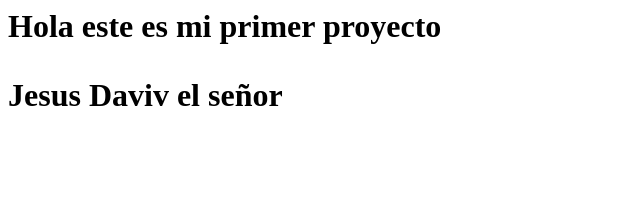
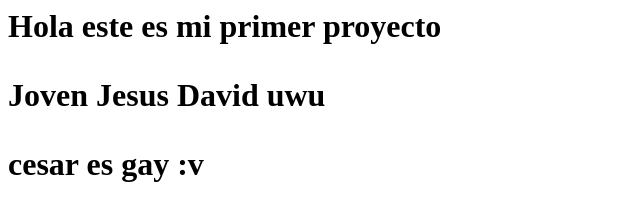
Before and after one commit to yisusconnet/MiPrimerProyecto, a plain HTML site: page index.html in a window 1280 px wide. Shown: the whole page, without its empty margins (0-640 px from the left). Drawn offline with Linux system fonts and the light colour scheme.

Commit message:
correcion de letras y declaracion reales

```diff
--- a/index.html
+++ b/index.html
@@ -1,2 +1,3 @@
 <h1>Hola este es mi primer proyecto<h1>
-		<p>Jesus Daviv el señor</p>
+		<p>Joven Jesus David uwu</p>
+                 <p>cesar es gay :v</p>
```
